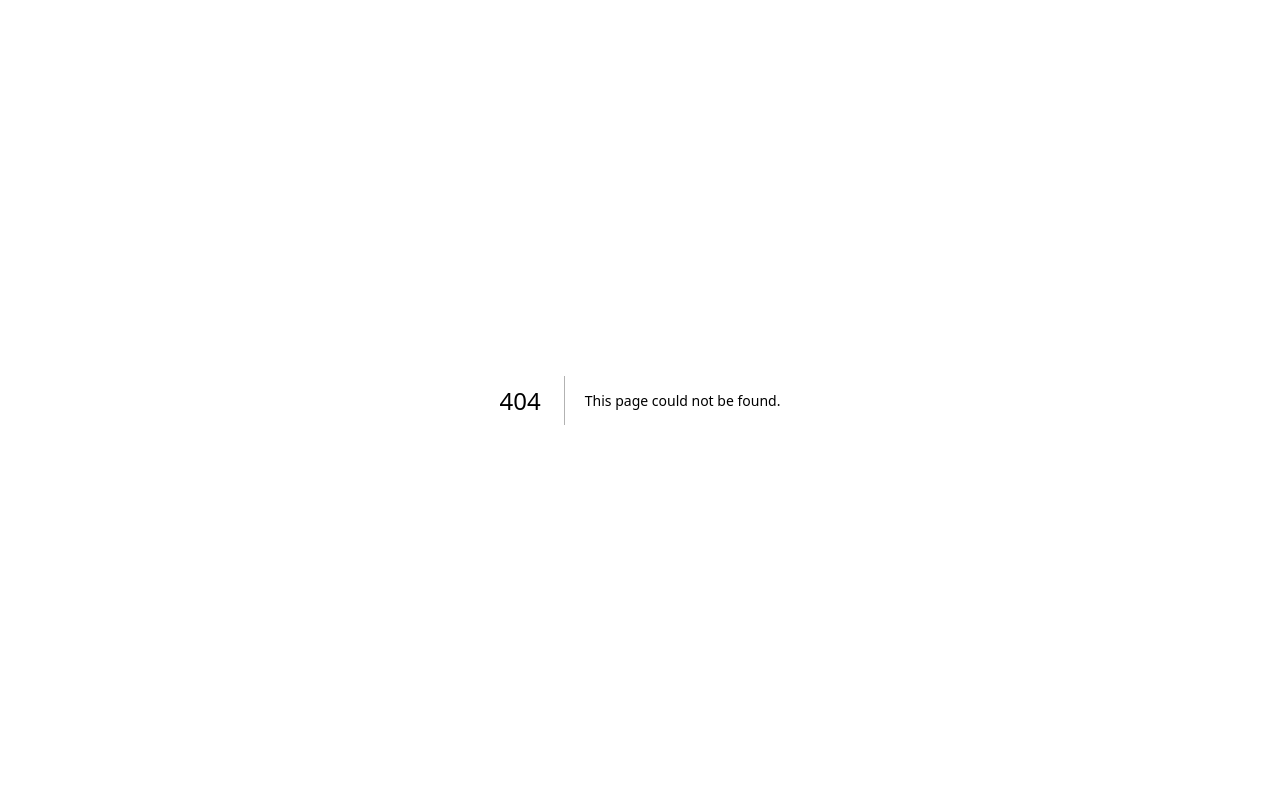
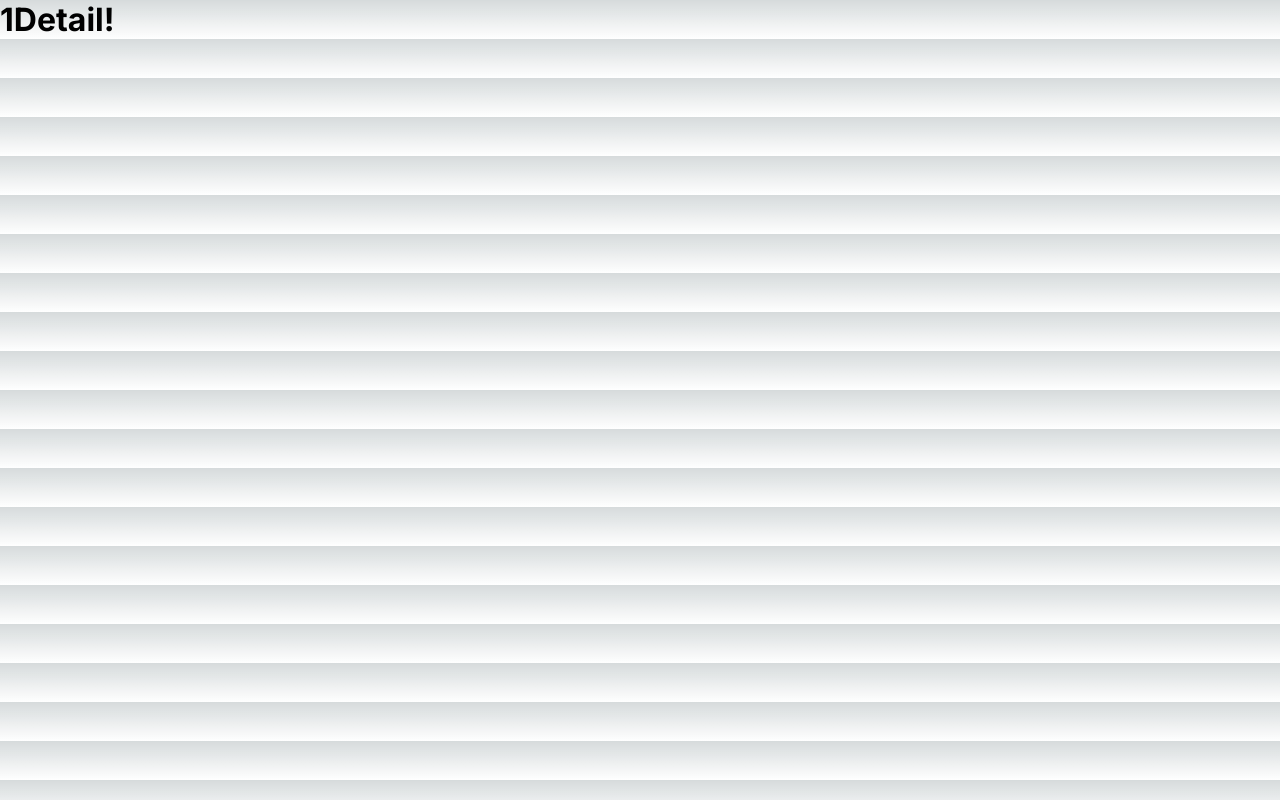
Before and after one commit to sonseong10/learn-next, a Next.js app in the folder day_2/: page /category/1 in a window 1280 px wide. Before the commit this address had no page. Built offline with nearby package versions, Linux system fonts and the light colour scheme.

Commit message:
🚧 learn generateStaticParams

```diff
--- /dev/null
+++ b/day_2/src/app/category/[slug]/page.tsx
@@ -0,0 +1,19 @@
+import React from "react";
+
+type ICategoryDetailProps = {
+  params: {
+    slug: string;
+  };
+};
+function CategoryDetail({ params }: ICategoryDetailProps) {
+  return <h1>{params.slug}Detail!</h1>;
+}
+
+export default CategoryDetail;
+
+export function generateStaticParams() {
+  const popularCategory = ["car", "food"];
+  return popularCategory.map((category) => ({
+    slug: category,
+  }));
+}
```
